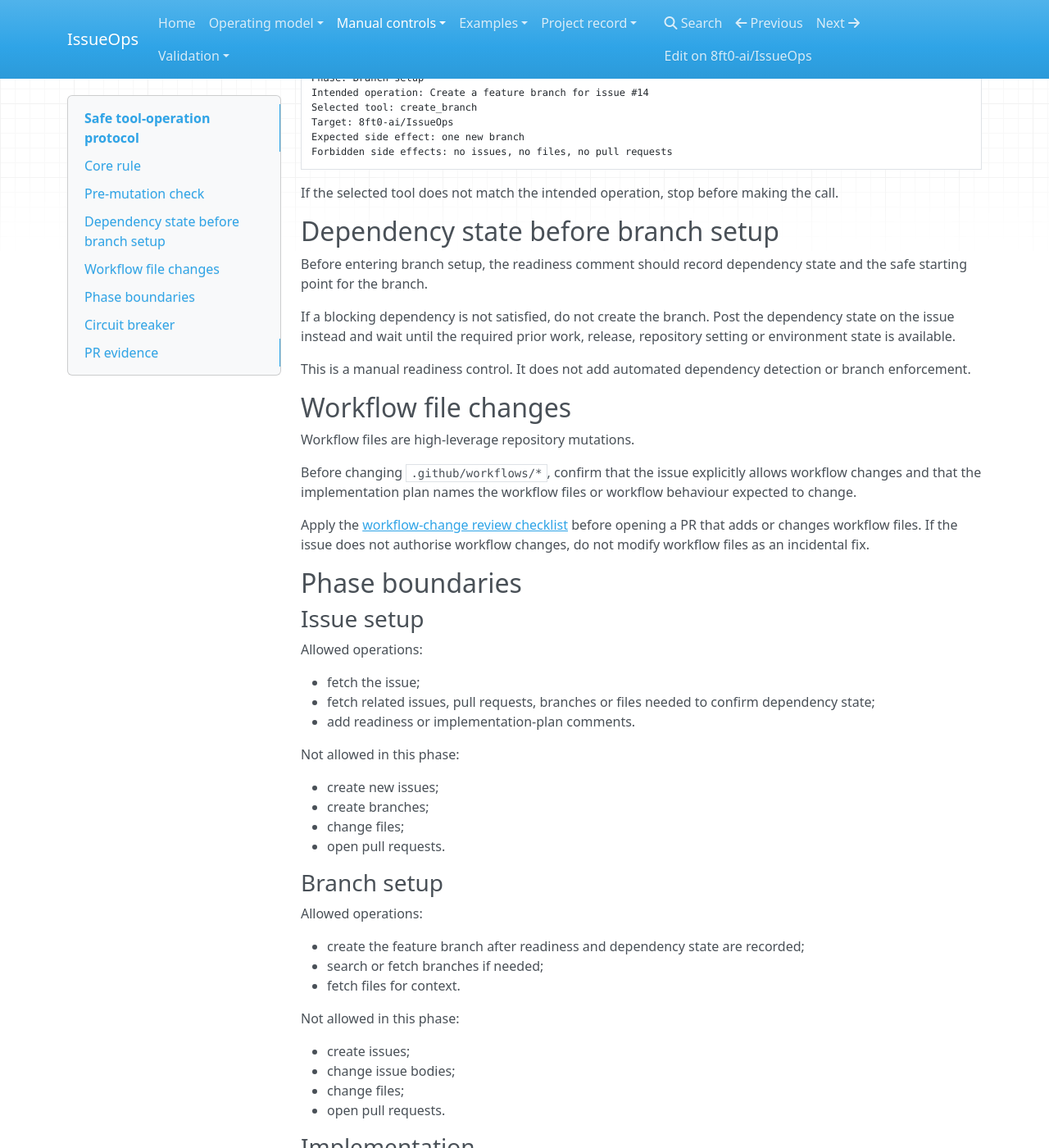
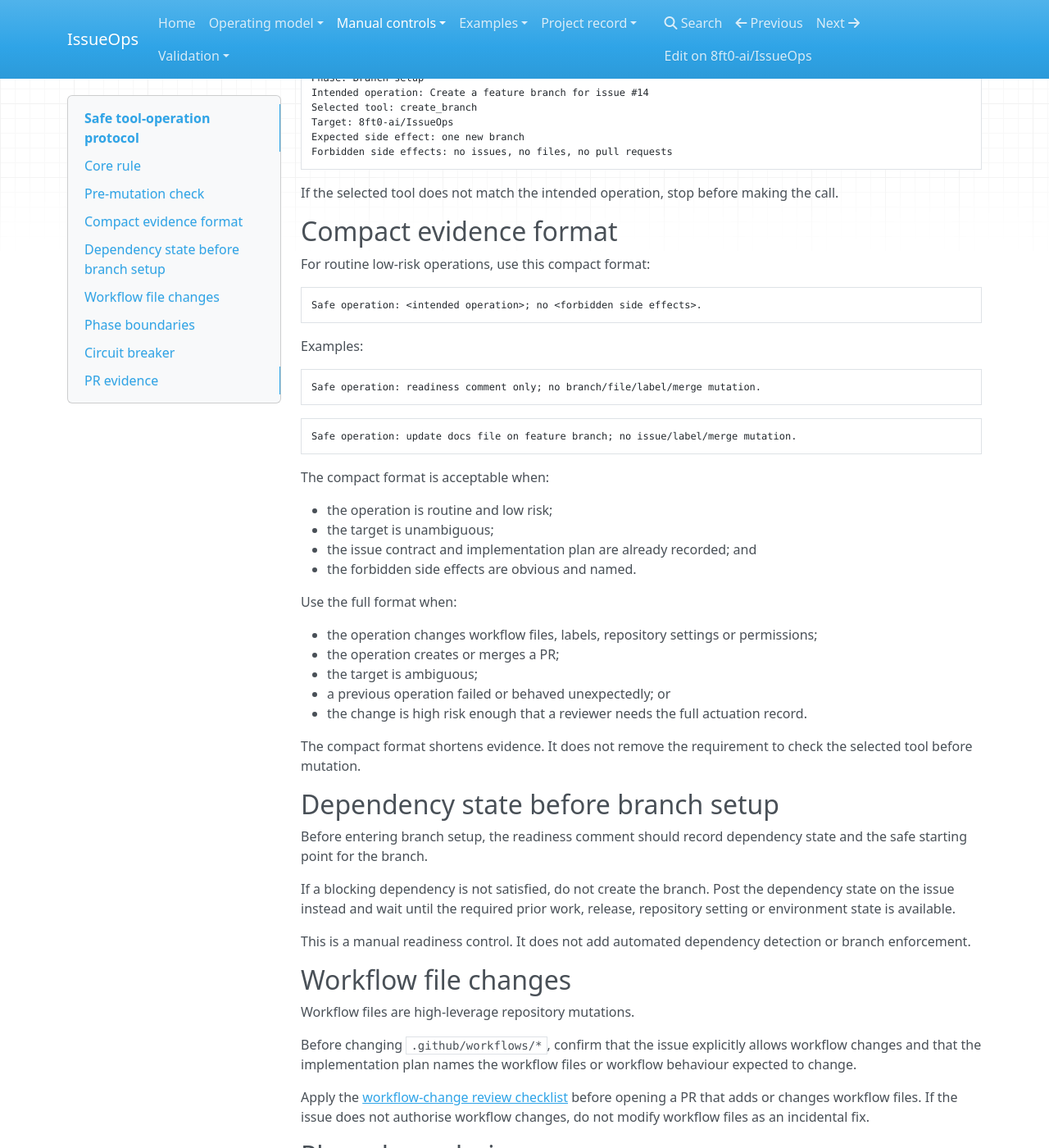
Before and after one commit to 8ft0-ai/IssueOps, an MkDocs documentation site: the page built from docs/tool-operations.md, in a window 1280 px wide and 1400 px high, scrolled down 730 px. Shown: the whole window at 82% size. Built offline with MkDocs 1.6.1, drawn with Linux system fonts in a browser that asks for light colours; nearby versions of some CDN libraries.

Commit message:
Add compact safe-operation evidence format

````diff
--- a/docs/tool-operations.md
+++ b/docs/tool-operations.md
@@ -35,6 +35,41 @@ Forbidden side effects: no issues, no files, no pull requests
 ```
 
 If the selected tool does not match the intended operation, stop before making the call.
+
+## Compact evidence format
+
+For routine low-risk operations, use this compact format:
+
+```text
+Safe operation: <intended operation>; no <forbidden side effects>.
+```
+
+Examples:
+
+```text
+Safe operation: readiness comment only; no branch/file/label/merge mutation.
+```
+
+```text
+Safe operation: update docs file on feature branch; no issue/label/merge mutation.
+```
+
+The compact format is acceptable when:
+
+- the operation is routine and low risk;
+- the target is unambiguous;
+- the issue contract and implementation plan are already recorded; and
+- the forbidden side effects are obvious and named.
+
+Use the full format when:
+
+- the operation changes workflow files, labels, repository settings or permissions;
+- the operation creates or merges a PR;
+- the target is ambiguous;
+- a previous operation failed or behaved unexpectedly; or
+- the change is high risk enough that a reviewer needs the full actuation record.
+
+The compact format shortens evidence. It does not remove the requirement to check the selected tool before mutation.
 
 ## Dependency state before branch setup
 
````
